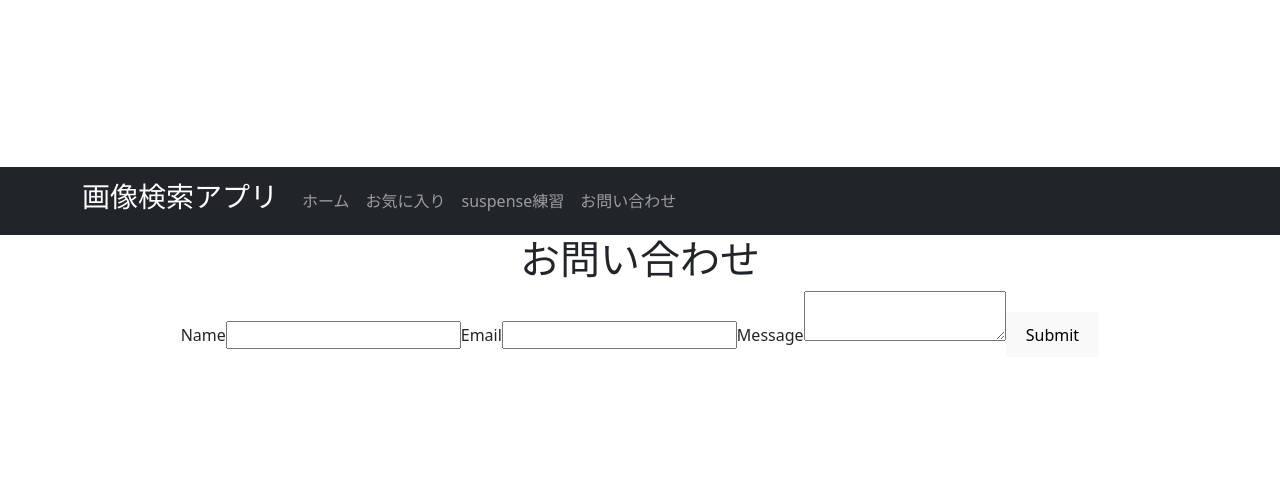
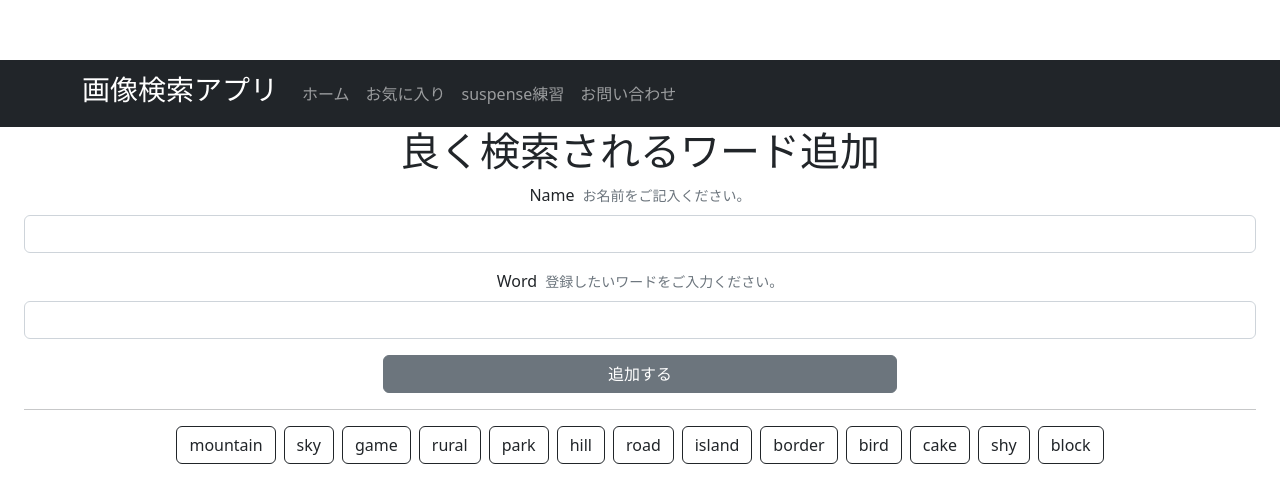
Before and after one commit to na-horita/kensaku, a React (Vite) app: page /contact in a window 1280 px wide. Shown: the part 138-640 px from the top of the page. Built offline with nearby package versions, Linux system fonts and the light colour scheme; data requests are answered from the project's data file.

Commit message:
【jsx】良く検索されるワード一覧表示、ボタンを押したときにkeywordに検索文字を入れてトップページに遷移

```diff
--- a/db.json
+++ b/db.json
@@ -49,6 +49,21 @@
       "id": 10,
       "name": "mutumutu",
       "word": "bird"
+    },
+    {
+      "name": "takahashi",
+      "word": "cake",
+      "id": 11
+    },
+    {
+      "name": "machida",
+      "word": "shy",
+      "id": 12
+    },
+    {
+      "name": "yanashu",
+      "word": "block",
+      "id": 13
     }
   ]
 }
--- /dev/null
+++ b/src/components/AddFrequent.jsx
@@ -0,0 +1,52 @@
+import React, { useState } from "react";
+import { Button,Form,Stack} from 'react-bootstrap';
+import { useForm } from "react-hook-form";
+
+function AddFrequent() {
+  const [name, setName] = useState("");
+  const [word, setWord] = useState("");
+
+  function handleSubmit(e) {
+    e.preventDefault();
+    const newFrequent = { name: name, word: word };
+
+    fetch("http://localhost:3000/frequents", {
+      method: "POST",
+      headers: {
+        "Content-Type": "application/json",
+      },
+      body: JSON.stringify(newFrequent),
+    })
+      .then((response) => response.json())
+      .then((data) => {
+        console.log("Success:", data);
+        setName("");
+        setWord("");
+      })
+      .catch((error) => {
+        console.error("Error:", error);
+      });
+  }
+
+  return (
+    <div>
+      <Form onSubmit={handleSubmit}>
+      <Form.Group className="mb-3">
+        <Form.Label><span className="pe-2">Name</span></Form.Label><Form.Text className="text-muted">お名前をご記入ください。</Form.Text>
+        <Form.Control type="text" id="name" value={name} onChange={(e) => setName(e.target.value)} />
+      </Form.Group>
+
+      <Form.Group className="mb-3">
+        <Form.Label><span className="pe-2">Word</span></Form.Label><Form.Text className="text-muted">登録したいワードをご入力ください。</Form.Text>
+        <Form.Control type="text" id="word" value={word} onChange={(e) => setWord(e.target.value)} />
+      </Form.Group>
+      <Stack gap={2} className="col-md-5 mx-auto">
+        <Button variant="secondary" type="submit">追加する</Button>
+      </Stack>
+      </Form>
+    </div>
+
+  );
+}
+
+export default AddFrequent;
--- a/src/components/ContactForm.jsx
+++ /dev/null
@@ -1,26 +0,0 @@
-import { useForm } from "react-hook-form";
-
-function ContactForm() {
-  const { register, handleSubmit } = useForm();
-
-  const onSubmit = (data) => {
-    console.log(data);
-  };
-
-  return (
-    <form onSubmit={handleSubmit(onSubmit)}>
-      <label>Name</label>
-      <input type="text" {...register("name")} />
-
-      <label>Email</label>
-      <input type="email" {...register("email")} />
-
-      <label>Message</label>
-      <textarea {...register("message")} />
-
-      <button type="submit">Submit</button>
-    </form>
-  );
-}
-
-export default ContactForm;
--- a/src/components/Frequent.jsx
+++ b/src/components/Frequent.jsx
@@ -14,7 +14,7 @@ const Frequent = (props) => {
   };
 
   useEffect(() => {
-    fetch("http://localhost:3001/frequents")
+    fetch("http://localhost:3000/frequents")
       .then((response) => response.json())
       .then((data) => setFrequents(data));
   }, []);
--- /dev/null
+++ b/src/components/FrequentsList.jsx
@@ -0,0 +1,38 @@
+import React, { useState, useEffect } from "react";
+import { Button } from 'react-bootstrap';
+
+function FrequentsList() {
+  const [frequents, setFrequents] = useState([]);
+
+  useEffect(() => {
+    fetch("http://localhost:3000/frequents")
+      .then((response) => response.json())
+      .then((data) => {
+        setFrequents(data);
+      })
+      .catch((error) => {
+        console.error("Error:", error);
+      });
+  }, []);
+
+function handleClick(keyword) {
+  window.location.href = `/?keyword=${keyword}`;
+}
+
+  return (
+    <div>
+      {frequents.map((frequent) => (
+        <Button
+variant="outline-dark"
+className="mx-1"
+style={{ cursor: "pointer" }}
+key={frequent.id}
+onClick={() => handleClick(frequent.word)}
+>{frequent.word}
+</Button>
+      ))}
+    </div>
+  );
+}
+
+export default FrequentsList;
--- a/src/pages/Contact.jsx
+++ b/src/pages/Contact.jsx
@@ -1,12 +1,15 @@
-import ContactForm from "../components/ContactForm";
+import AddFrequent from "../components/AddFrequent";
+import FrequentsList from "../components/FrequentsList";
 
 const Contact = () => {
   return (
     <>
       <div className="haedtitle">
-        <h1>お問い合わせ</h1>
+        <h1>良く検索されるワード追加</h1>
       </div>
-      <ContactForm />
+      <AddFrequent />
+        <hr />
+      <FrequentsList />
     </>
   );
 };
```
Also changed, not shown: 1 other file (tests, documents, lock files or other folders).
